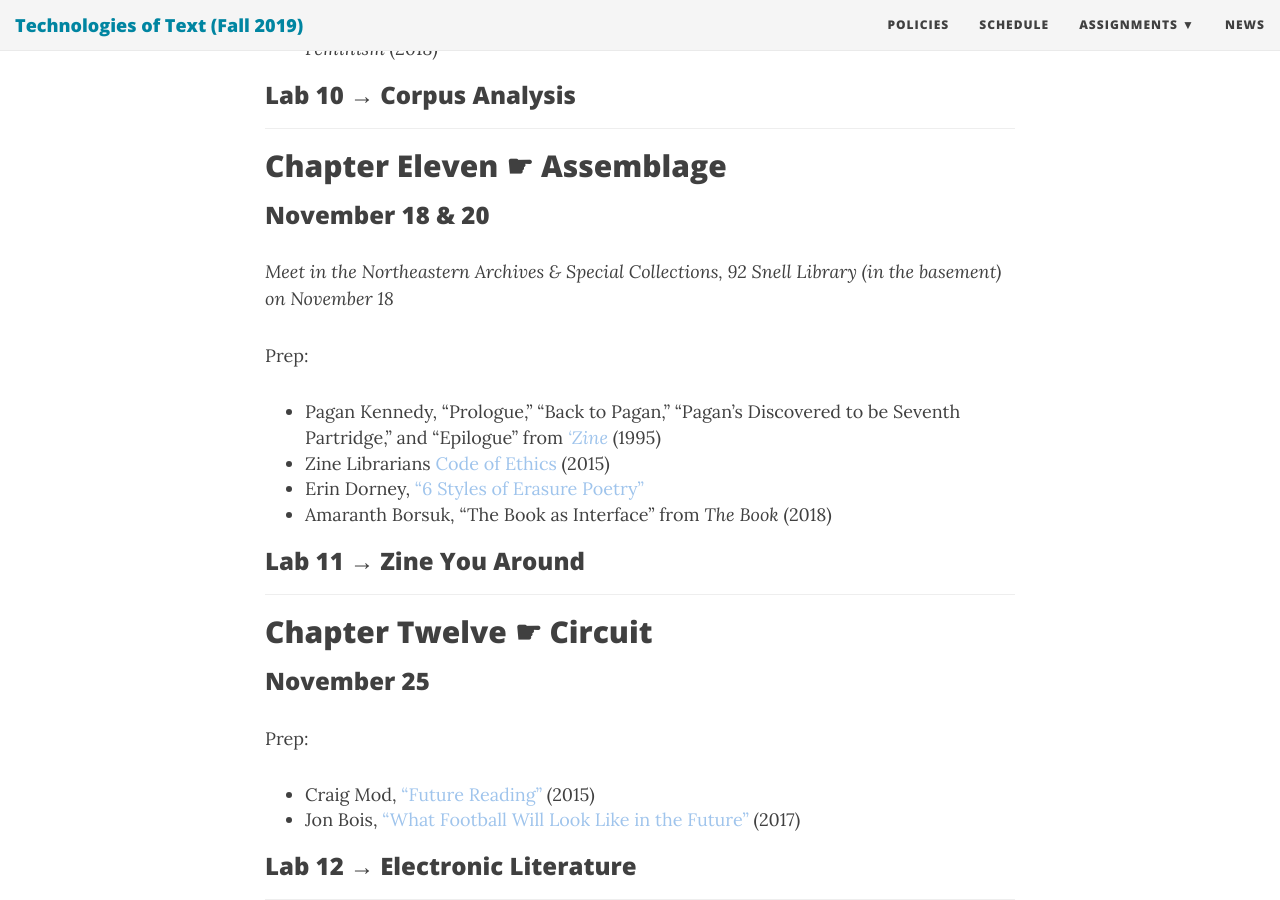
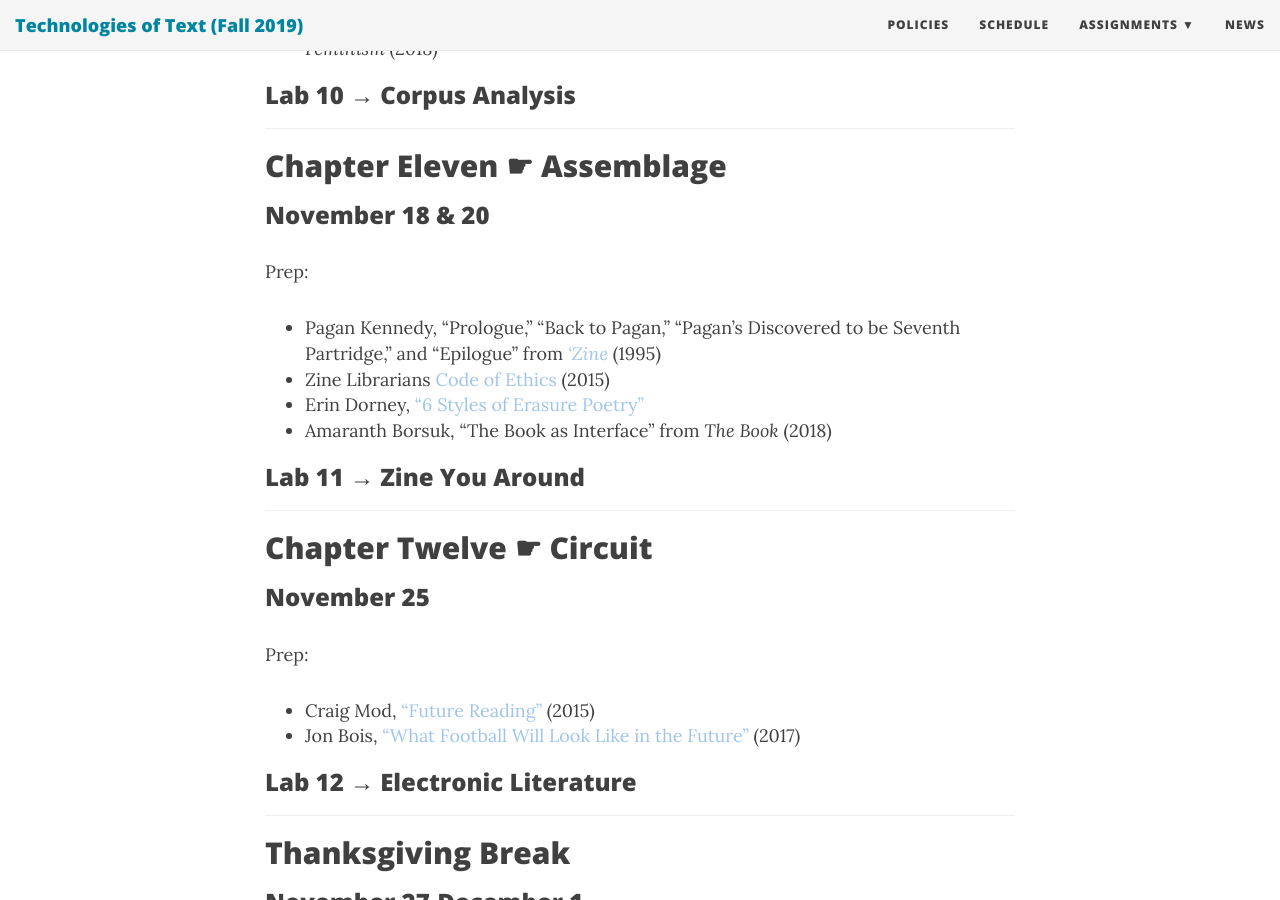
Before and after one commit to rccordell/f19tot, a Jekyll site: the page built from schedule.md, in a window 1280 px wide and 900 px high, scrolled down 5821 px. Built offline with Jekyll 4.4.1, drawn with Linux system fonts in a browser that asks for light colours; nearby versions of some CDN libraries; some web fonts are replaced.

Commit message:
update schedule

```diff
--- a/schedule.md
+++ b/schedule.md
@@ -203,8 +203,6 @@ Prep:
 
 ### November 18 & 20
 
-*Meet in the Northeastern Archives & Special Collections, 92 Snell Library (in the basement) on November 18*
-
 Prep:
 
 + Pagan Kennedy, "Prologue," "Back to Pagan," "Pagan’s Discovered to be Seventh Partridge," and "Epilogue" from [*'Zine*](https://northeastern.alma.exlibrisgroup.com/leganto/public/01NEU_INST/citation/9563579830001401?auth=SAML) (1995)
```
